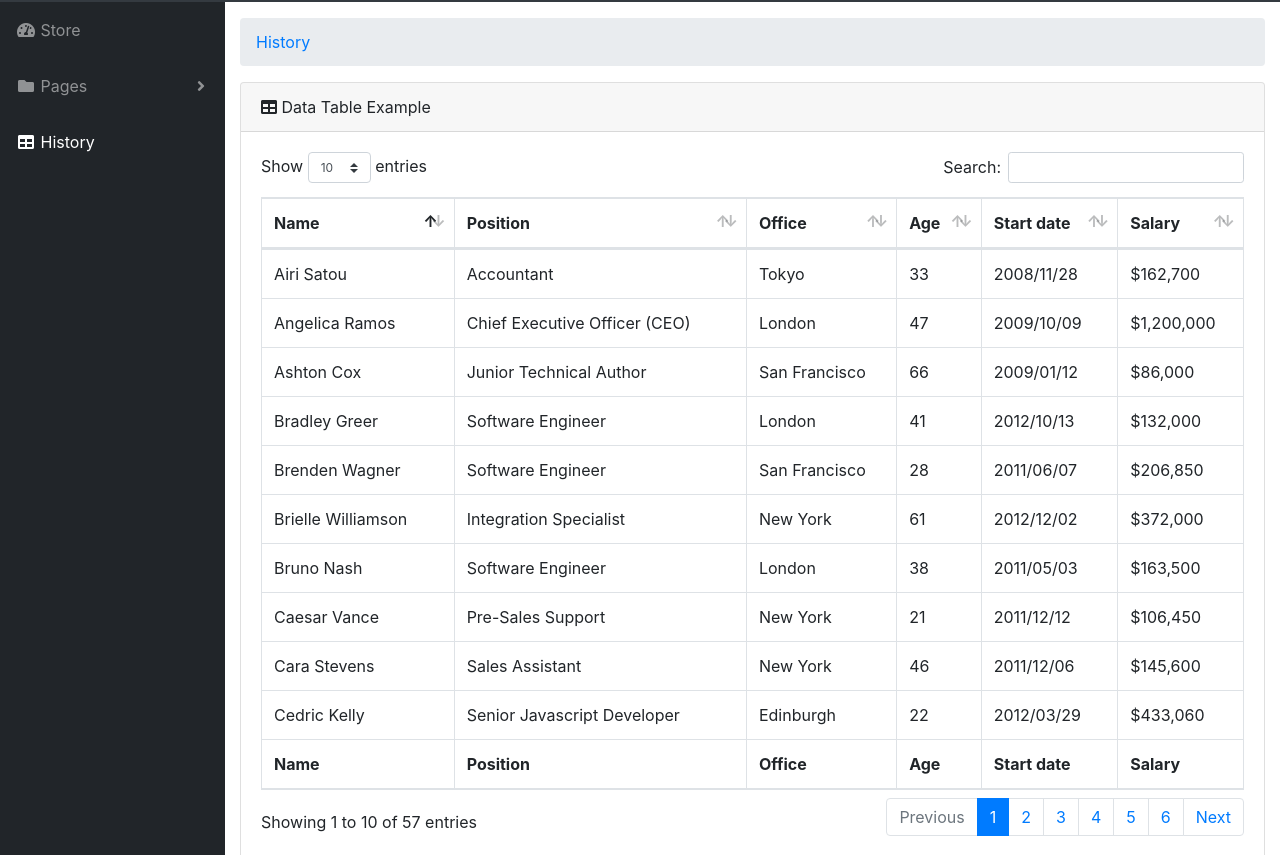
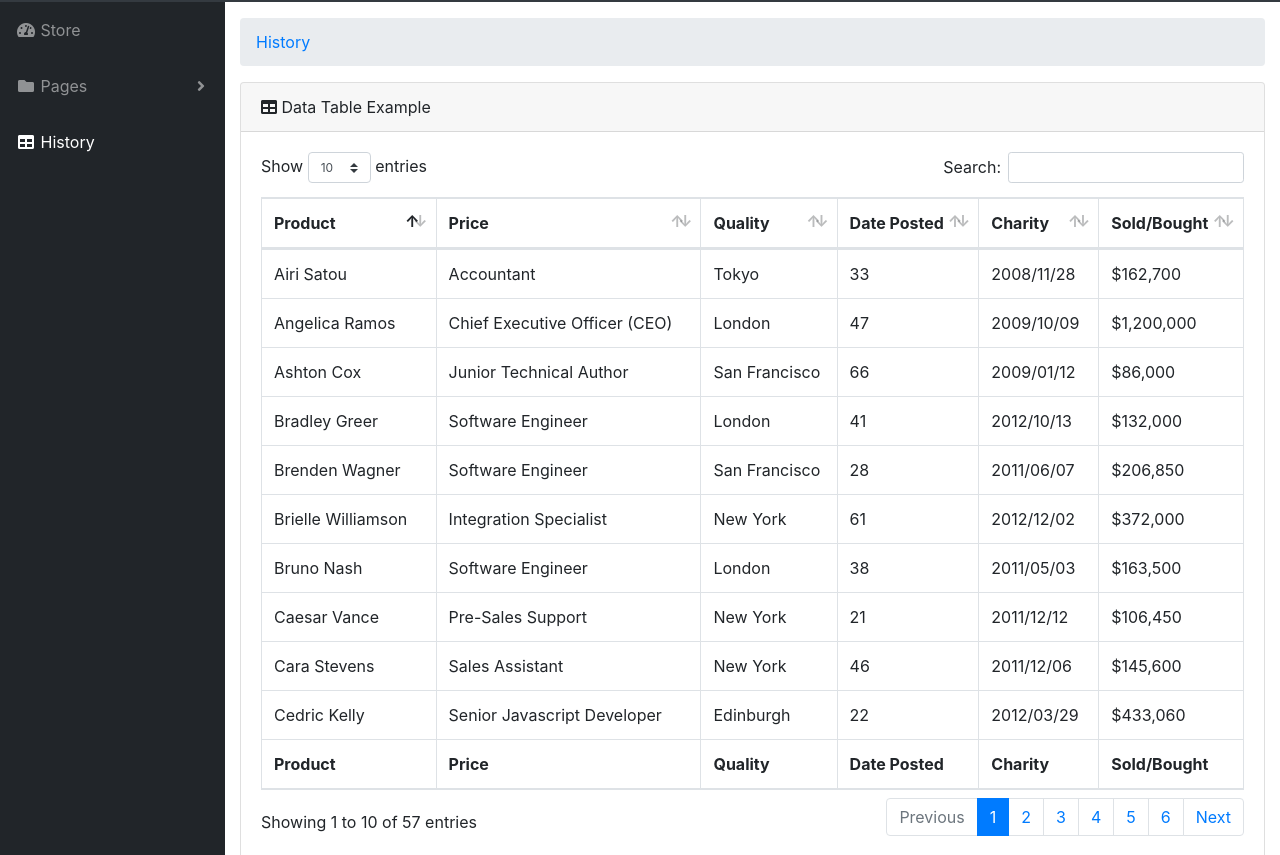
Before and after one commit to dallas2018/team-14, a website with bundled scripts: page frontend/Profile/history.html in a window 1280 px wide. Shown: the part 54-909 px from the top of the page. Built offline with nearby package versions, Linux system fonts and the light colour scheme.

Commit message:
Updated Fields in history tab

```diff
--- a/frontend/Profile/history.html
+++ b/frontend/Profile/history.html
@@ -135,22 +135,22 @@
                 <table class="table table-bordered" id="dataTable" width="100%" cellspacing="0">
                   <thead>
                     <tr>
-                      <th>Name</th>
-                      <th>Position</th>
-                      <th>Office</th>
-                      <th>Age</th>
-                      <th>Start date</th>
-                      <th>Salary</th>
+                      <th>Product</th>
+                      <th>Price</th>
+                      <th>Quality</th>
+                      <th>Date Posted</th>
+                      <th>Charity</th>
+                      <th>Sold/Bought</th>
                     </tr>
                   </thead>
                   <tfoot>
                     <tr>
-                      <th>Name</th>
-                      <th>Position</th>
-                      <th>Office</th>
-                      <th>Age</th>
-                      <th>Start date</th>
-                      <th>Salary</th>
+                      <th>Product</th>
+                      <th>Price</th>
+                      <th>Quality</th>
+                      <th>Date Posted</th>
+                      <th>Charity</th>
+                      <th>Sold/Bought</th>
                     </tr>
                   </tfoot>
                   <tbody>
```
